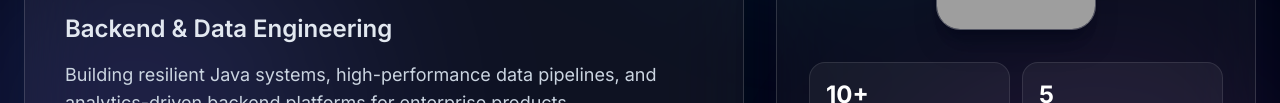
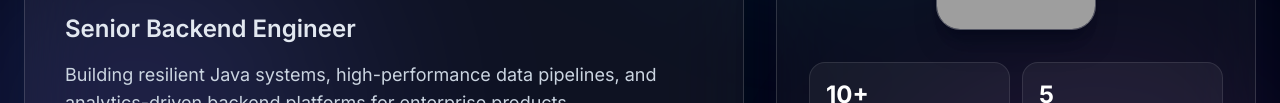
Before and after one commit to sourac/sourac.github.io, a plain HTML site: page index.html in a window 1280 px wide. Shown: the part 307-410 px from the top of the page. Drawn offline with nearby package versions, Linux system fonts and the light colour scheme; grey boxes are pictures that could not be loaded.

Commit message:
Update job title to 'Senior Backend Engineer'

```diff
--- a/index.html
+++ b/index.html
@@ -67,7 +67,7 @@
           <h1 class="mt-5 bg-gradient-to-r from-white via-cyan-200 to-violet-300 bg-clip-text text-4xl font-extrabold tracking-tight text-transparent sm:text-6xl lg:text-7xl">
             Atul Sharma
           </h1>
-          <p class="mt-4 text-xl font-semibold text-slate-200 md:text-2xl">Backend & Data Engineering</p>
+          <p class="mt-4 text-xl font-semibold text-slate-200 md:text-2xl">Senior Backend Engineer</p>
           <p class="mt-4 max-w-2xl text-base leading-relaxed text-slate-300 md:text-lg">
             Building resilient Java systems, high-performance data pipelines, and analytics-driven backend platforms for enterprise products.
           </p>
```
